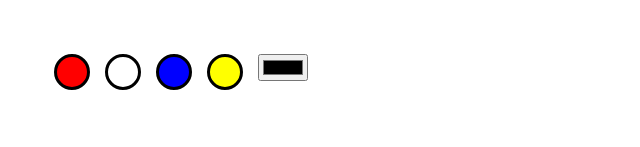
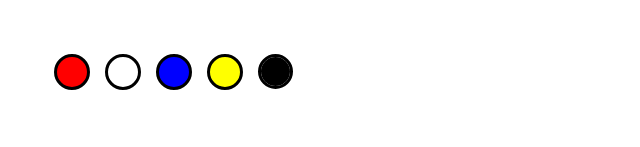
Before and after one commit to lanewells/dom-color-switcher, a plain HTML site: page index.html in a window 1280 px wide. Shown: the top 147 px of the page, without its empty margins (0-640 px from the left). Drawn offline with Linux system fonts and the light colour scheme.

Commit message:
Polish color picker with web toolkit

```diff
--- a/css/style.css
+++ b/css/style.css
@@ -47,3 +47,22 @@ p {
 .yellow {
   background-color: yellow;
 }
+
+.color-picker {
+  appearance: none;
+  width: 35px;
+  height: 35px;
+  margin: 0 15px 15px 0;
+  border-radius: 18px;
+  border-style: outset;
+  border: 3px solid black;
+  padding: 0;
+}
+
+.color-picker::-webkit-color-swatch {
+  border: none;
+}
+
+.color-picker::-webkit-color-swatch-wrapper {
+  padding: 0;
+}
```
